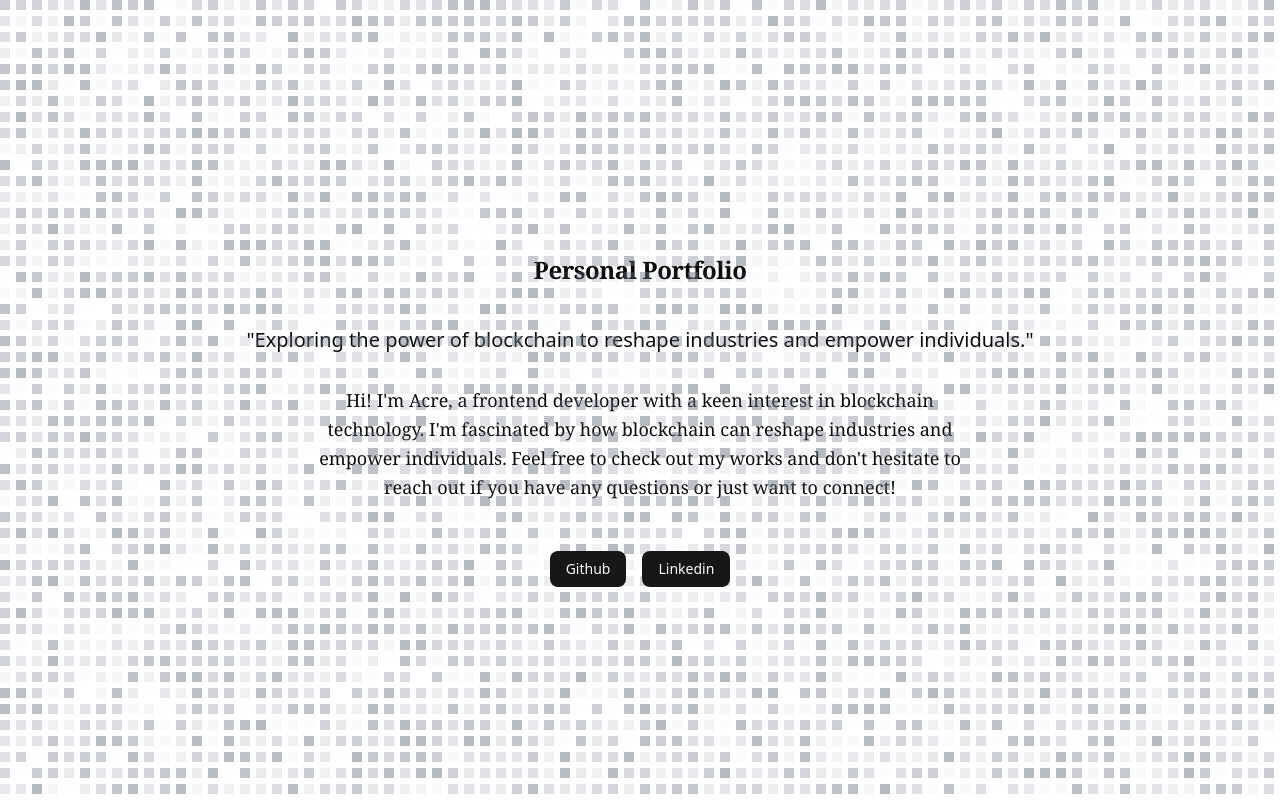
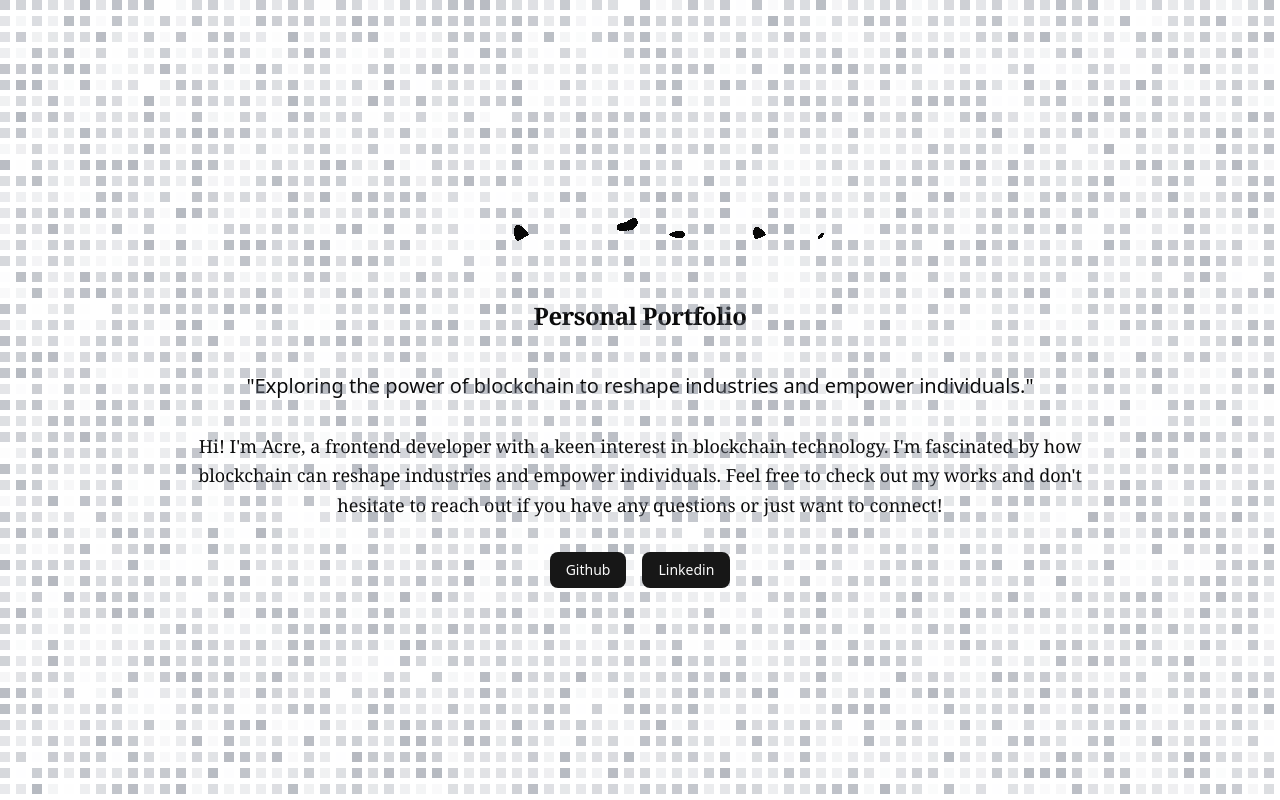
Before and after one commit to GeneralAcre/story-of-acre, a Next.js app: page / in a window 1280 px wide. Shown: the top 800 px of the page. Built offline with nearby package versions, Linux system fonts and the light colour scheme.

Commit message:
Name Animation

```diff
--- a/src/app/hero.tsx
+++ b/src/app/hero.tsx
@@ -19,9 +19,11 @@ export default function Hero() {
 
         />
 
-        <main className="flex flex-col items-center justify-center p-4">
+        <main className="flex flex-col items-center justify-center">
             <div className="text-center">
-                 {/* <MorphingTextDemo/>*/}
+                <div className="z-10">
+                    <MorphingTextDemo/>
+                </div>
                 <TypingAnimation/>
 
                 <p className="mt-4 text-lg md:text-xl">
@@ -29,7 +31,7 @@ export default function Hero() {
                 </p>
 
                 {/* And finally the second paragraph */}
-                <p className="font-serif mt-8 max-w-2xl text-base md:text-lg leading-relaxed mx-auto">
+                <p className="font-serif mt-8 max-w-2xl text-base md:text-lg leading-relaxed max-w-4xl">
                 Hi! I'm Acre, a frontend developer with a keen interest in blockchain technology.
                 I'm fascinated by how blockchain can reshape industries and empower individuals.
                 Feel free to check out my works and don't hesitate to reach out if you have any questions or
--- a/src/components/magicui/morphing-text.tsx
+++ b/src/components/magicui/morphing-text.tsx
@@ -1,143 +1,112 @@
-// components/magicui/morphing-text.tsx
-"use client";
+"use client"
 
-import { useCallback, useEffect, useRef } from "react";
-import { cn } from "@/lib/utils"; // Assuming you have a utility for class concatenation
+import type React from "react"
 
-const morphTime = 3;
-const cooldownTime = 1;
+import { useCallback, useEffect, useRef } from "react"
 
-// Helper to check if a text item is a string array (for multi-line)
-type TextItem = string | string[]; // Corrected to allow string arrays of any length
+import { cn } from "@/lib/utils"
 
-const useMorphingText = (texts: TextItem[]) => {
-  const textIndexRef = useRef(0);
-  const morphRef = useRef(0);
-  const cooldownRef = useRef(0);
-  const timeRef = useRef(new Date());
+const morphTime = 3.0
+const cooldownTime = 1.5
 
-  const text1Ref = useRef<HTMLSpanElement>(null);
-  const text2Ref = useRef<HTMLSpanElement>(null);
+const useMorphingText = (texts: string[]) => {
+  const textIndexRef = useRef(0)
+  const morphRef = useRef(0)
+  const cooldownRef = useRef(0)
+  const timeRef = useRef(new Date())
 
-  // Helper to get the displayable string for the morphing logic
-  // (This function might not be strictly needed for innerHTML setting below,
-  // but good to keep if you also want a plain text version elsewhere)
-  const getDisplayString = useCallback((textItem: TextItem): string => {
-    return Array.isArray(textItem) ? textItem.join(' ') : textItem;
-  }, []);
+  const text1Ref = useRef<HTMLSpanElement>(null)
+  const text2Ref = useRef<HTMLSpanElement>(null)
 
   const setStyles = useCallback(
     (fraction: number) => {
-      const [current1, current2] = [text1Ref.current, text2Ref.current];
-      if (!current1 || !current2) return;
+      const [current1, current2] = [text1Ref.current, text2Ref.current]
+      if (!current1 || !current2) return
 
-      current2.style.filter = `blur(${Math.min(8 / fraction - 8, 100)}px)`;
-      current2.style.opacity = `${Math.pow(fraction, 0.4) * 100}%`;
+      current2.style.filter = `blur(${Math.min(8 / fraction - 8, 100)}px)`
+      current2.style.opacity = `${Math.pow(fraction, 0.4) * 100}%`
 
-      const invertedFraction = 1 - fraction;
-      current1.style.filter = `blur(${Math.min(
-        8 / invertedFraction - 8,
-        100,
-      )}px)`;
-      current1.style.opacity = `${Math.pow(invertedFraction, 0.4) * 100}%`;
+      const invertedFraction = 1 - fraction
+      current1.style.filter = `blur(${Math.min(8 / invertedFraction - 8, 100)}px)`
+      current1.style.opacity = `${Math.pow(invertedFraction, 0.4) * 100}%`
 
-      // Set the content dynamically, handling single string or array of strings
-      const currentTextContent = texts[textIndexRef.current % texts.length];
-      const nextTextContent = texts[(textIndexRef.current + 1) % texts.length];
-
-      // Use innerHTML for line breaks
-      current1.innerHTML = Array.isArray(currentTextContent)
-        ? `${currentTextContent[0]}<br>${currentTextContent[1]}` // Assumes only two parts
-        : currentTextContent;
-      current2.innerHTML = Array.isArray(nextTextContent)
-        ? `${nextTextContent[0]}<br>${nextTextContent[1]}` // Assumes only two parts
-        : nextTextContent;
+      current1.textContent = texts[textIndexRef.current % texts.length]
+      current2.textContent = texts[(textIndexRef.current + 1) % texts.length]
     },
     [texts],
-  );
+  )
 
   const doMorph = useCallback(() => {
-    morphRef.current -= cooldownRef.current;
-    cooldownRef.current = 0;
+    morphRef.current -= cooldownRef.current
+    cooldownRef.current = 0
 
-    let fraction = morphRef.current / morphTime;
+    let fraction = morphRef.current / morphTime
 
     if (fraction > 1) {
-      cooldownRef.current = cooldownTime;
-      fraction = 1;
+      cooldownRef.current = cooldownTime
+      fraction = 1
     }
 
-    setStyles(fraction);
+    setStyles(fraction)
 
     if (fraction === 1) {
-      textIndexRef.current++;
+      textIndexRef.current++
     }
-  }, [setStyles]);
+  }, [setStyles])
 
   const doCooldown = useCallback(() => {
-    morphRef.current = 0;
-    const [current1, current2] = [text1Ref.current, text2Ref.current];
+    morphRef.current = 0
+    const [current1, current2] = [text1Ref.current, text2Ref.current]
     if (current1 && current2) {
-      current2.style.filter = "none";
-      current2.style.opacity = "100%";
-      current1.style.filter = "none";
-      current1.style.opacity = "0%";
+      current2.style.filter = "none"
+      current2.style.opacity = "100%"
+      current1.style.filter = "none"
+      current1.style.opacity = "0%"
     }
-  }, []);
+  }, [])
 
   useEffect(() => {
-    let animationFrameId: number;
+    let animationFrameId: number
 
     const animate = () => {
-      animationFrameId = requestAnimationFrame(animate);
+      animationFrameId = requestAnimationFrame(animate)
 
-      const newTime = new Date();
-      const dt = (newTime.getTime() - timeRef.current.getTime()) / 1000;
-      timeRef.current = newTime;
+      const newTime = new Date()
+      const dt = (newTime.getTime() - timeRef.current.getTime()) / 1000
+      timeRef.current = newTime
 
-      cooldownRef.current -= dt;
+      cooldownRef.current -= dt
 
-      if (cooldownRef.current <= 0) doMorph();
-      else doCooldown();
-    };
+      if (cooldownRef.current <= 0) doMorph()
+      else doCooldown()
+    }
 
-    animate();
+    animate()
     return () => {
-      cancelAnimationFrame(animationFrameId);
-    };
-  }, [doMorph, doCooldown]);
+      cancelAnimationFrame(animationFrameId)
+    }
+  }, [doMorph, doCooldown])
 
-  return { text1Ref, text2Ref, textIndexRef }; // Keep textIndexRef if needed
-};
+  return { text1Ref, text2Ref }
+}
 
 interface MorphingTextProps {
-  className?: string;
-  texts: TextItem[]; // This is the correct type definition for the prop
+  className?: string
+  texts: string[]
 }
 
-// Corrected 'Texts' component definition
-const Texts: React.FC<MorphingTextProps> = ({ texts }) => { // Changed Pick<MorphingTextProps, TextItem[]> to MorphingTextProps
-  const { text1Ref, text2Ref } = useMorphingText(texts); // Pass texts directly
+const Texts: React.FC<Pick<MorphingTextProps, "texts">> = ({ texts }) => {
+  const { text1Ref, text2Ref } = useMorphingText(texts)
   return (
     <>
-      <span
-        className="absolute inset-x-0 top-0 m-auto inline-block w-full"
-        ref={text1Ref}
-      />
-      <span
-        className="absolute inset-x-0 top-0 m-auto inline-block w-full"
-        ref={text2Ref}
-      />
+      <span className="absolute inset-x-0 top-0 m-auto inline-block w-full" ref={text1Ref} />
+      <span className="absolute inset-x-0 top-0 m-auto inline-block w-full" ref={text2Ref} />
     </>
-  );
-};
+  )
+}
 
 const SvgFilters: React.FC = () => (
-  <svg
-    id="filters"
-    className="fixed h-0 w-0"
-    preserveAspectRatio="xMidYMid slice"
-  >
+  <svg id="filters" className="fixed h-0 w-0" preserveAspectRatio="xMidYMid slice">
     <defs>
       <filter id="threshold">
         <feColorMatrix
@@ -151,23 +120,16 @@ const SvgFilters: React.FC = () => (
       </filter>
     </defs>
   </svg>
-);
+)
 
-export const MorphingText: React.FC<MorphingTextProps> = ({
-  texts,
-  className,
-}) => (
+export const MorphingText: React.FC<MorphingTextProps> = ({ texts, className }) => (
   <div
     className={cn(
-      "relative mx-auto h-24 w-full text-center font-sans font-bold leading-none [filter:url(#threshold)_blur(0.6px)] md:h-32", // Removed max-w-screen-md here for better control below
-      // Adjust font sizes for different screen sizes
-      "text-[24pt] sm:text-[32pt] md:text-[40pt] lg:text-[6rem]", // More granular font sizes
-      // Control max-width more carefully
-      "max-w-full sm:max-w-sm md:max-w-md lg:max-w-lg xl:max-w-2xl", // Adjust these max-widths based on testing
+      "relative mx-auto h-12 w-full text-center font-mono text-lg font-bold leading-none whitespace-nowrap overflow-hidden [filter:url(#threshold)_blur(0.6px)] md:h-16 md:text-2xl lg:text-4xl xl:text-5xl",
       className,
     )}
   >
     <Texts texts={texts} />
     <SvgFilters />
   </div>
-);
+)
--- a/src/constance/morphText.tsx
+++ b/src/constance/morphText.tsx
@@ -1,9 +1,6 @@
 import { MorphingText } from "@/components/magicui/morphing-text";
 
-const texts = [
-  ["SANPAPHAT", "PORNTONGPRASERT"], // Split into two parts
-  "サンパパット ポントンプラサート"
-];
+const texts = ["SANPAPHAT　PORNTONGPRASERT", "サンパファット　ポーントンプラサート","산파팟　폰통프라셋"]
 
 export function MorphingTextDemo() {
   return <MorphingText texts={texts} />;
```
